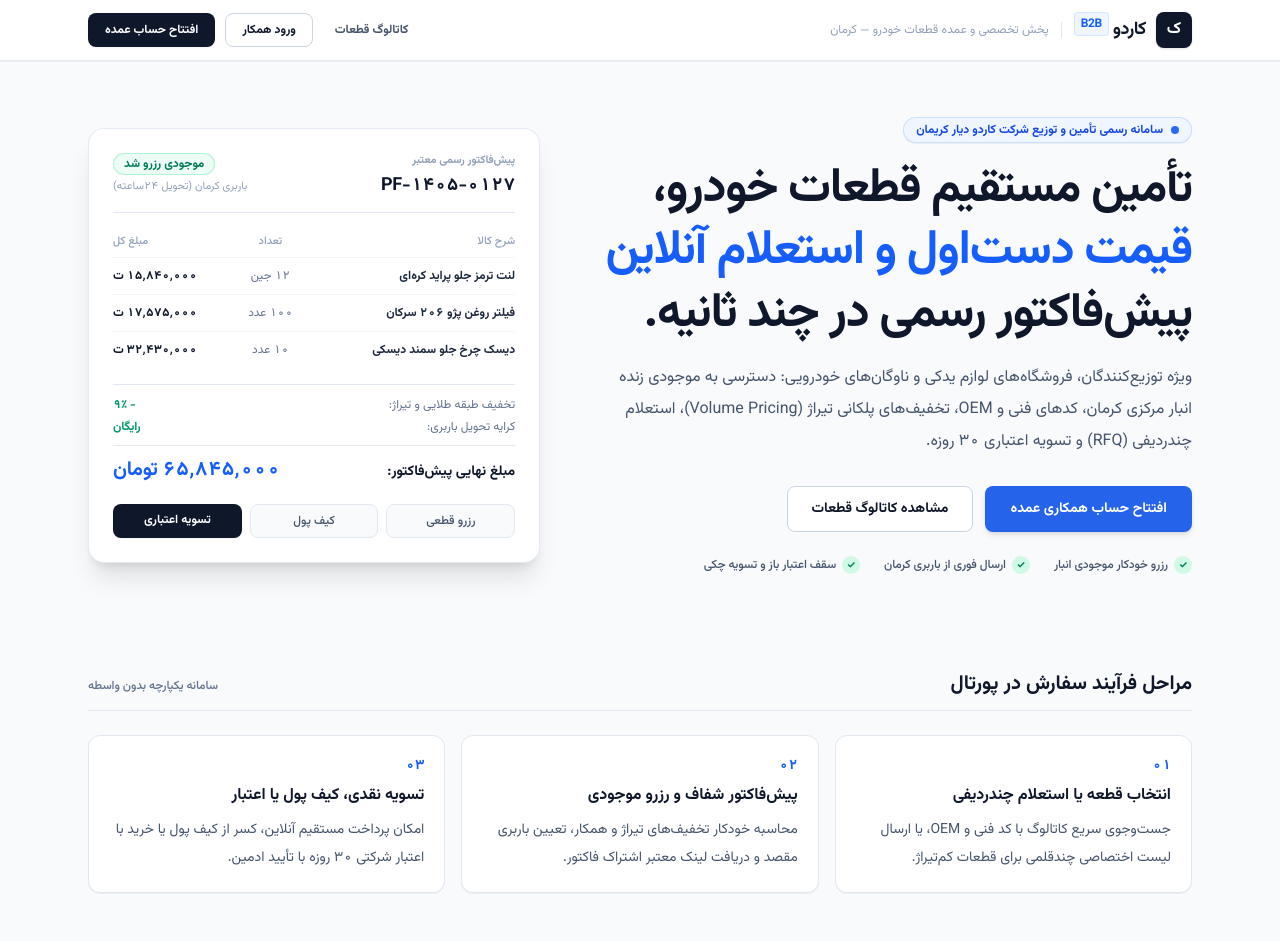
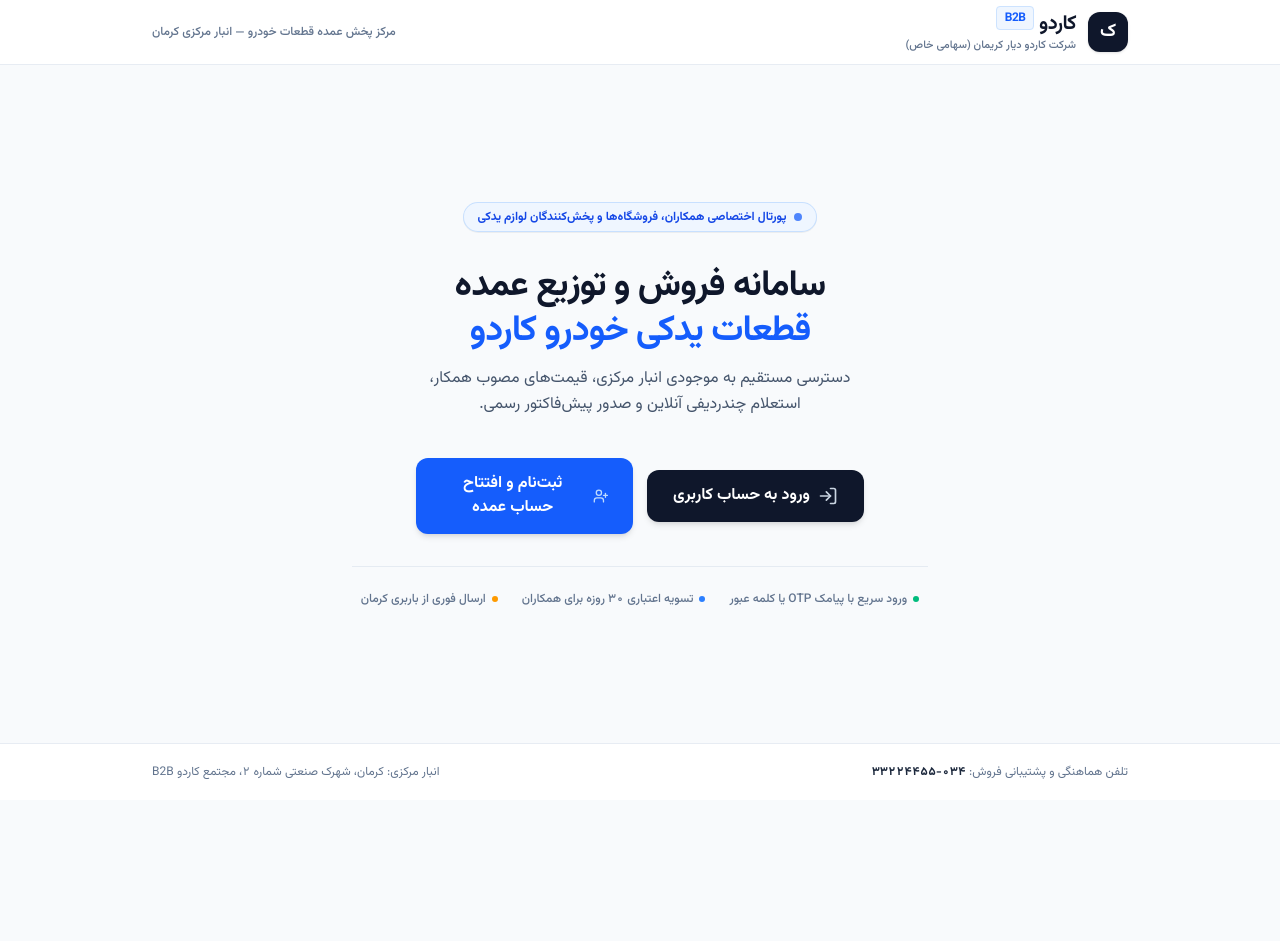
Before and after one commit to thejavadmansouri/warehouse-os, a Next.js app: page / in a window 1280 px wide. Shown: the top 941 px of the page. After the commit the page ends 800 px from the top, so only its background shows below. Built offline with nearby package versions, Linux system fonts and the light colour scheme.

Commit message:
style: streamline homepage to clean B2B entry portal focused on login and registration

```diff
--- a/src/app/page.tsx
+++ b/src/app/page.tsx
@@ -1,225 +1,113 @@
 import Link from "next/link";
-import { formatToman, toFaDigits } from "@/lib/digits";
 
 /*
- * صفحه‌ی اول کاردو B2B — درگاه تأمین عمده لوازم یدکی خودرو
- * سیستم استاندارد صنعتی، کاتالوگ دقیق، استعلام چندردیفی و تسویه اعتباری
+ * صفحه‌ی اول کاردو B2B — درگاه ورودی اختصاصی همکاران و خریداران عمده
+ * طراحی مینیمال، مدرن و متمرکز بر ۲ دکمه اصلی: ورود و ثبت‌نام
  */
 export default function Home() {
   return (
-    <div className="min-h-dvh flex flex-col bg-slate-50 text-slate-900 selection:bg-blue-600 selection:text-white">
-      {/* هدر بالایی */}
-      <header className="border-b border-slate-200/80 bg-white/95 backdrop-blur-md sticky top-0 z-30 shadow-2xs">
-        <div className="mx-auto w-full max-w-6xl px-4 sm:px-6 h-15 flex items-center justify-between gap-4">
+    <div className="min-h-dvh flex flex-col justify-between bg-slate-50 text-slate-900 selection:bg-blue-600 selection:text-white">
+      {/* هدر ساده و باوقار */}
+      <header className="border-b border-slate-200/80 bg-white/90 backdrop-blur-md">
+        <div className="mx-auto w-full max-w-5xl px-4 sm:px-6 h-16 flex items-center justify-between">
           <div className="flex items-center gap-3">
-            <Link href="/" prefetch={false} className="flex items-center gap-2.5">
-              <span className="size-9 grid place-items-center bg-slate-900 text-white text-base font-bold rounded-lg shadow-sm">
+            <span className="size-10 grid place-items-center bg-slate-900 text-white text-lg font-bold rounded-xl shadow-sm">
               ک
             </span>
-              <span className="font-extrabold tracking-tight text-lg text-slate-900">
-                کاردو <span className="text-blue-600 text-xs align-top font-bold bg-blue-50 px-1.5 py-0.5 rounded border border-blue-200/60">B2B</span>
+            <div className="flex flex-col">
+              <span className="font-extrabold text-lg sm:text-xl tracking-tight text-slate-900">
+                کاردو <span className="text-blue-600 text-xs font-bold bg-blue-50 px-2 py-0.5 rounded border border-blue-200/70 align-top">B2B</span>
               </span>
-            </Link>
-
-            <span className="hidden sm:inline text-xs text-slate-400 border-s border-slate-200 ps-3">
-              پخش تخصصی و عمده قطعات خودرو — کرمان
+              <span className="text-[11px] text-slate-500 font-medium">
+                شرکت کاردو دیار کریمان (سهامی خاص)
               </span>
             </div>
+          </div>
 
-          <div className="flex items-center gap-2.5">
-            <Link href="/catalog" prefetch={false} className="text-xs font-semibold text-slate-600 hover:text-slate-900 hidden md:inline px-3 py-1.5">
-              کاتالوگ قطعات
-            </Link>
-            <Link href="/login" prefetch={false} className="btn btn-ghost px-4 py-2 text-xs font-semibold rounded-lg">
-              ورود همکار
-            </Link>
-            <Link href="/register" prefetch={false} className="btn btn-primary px-4 py-2 text-xs font-bold rounded-lg shadow-xs">
-              افتتاح حساب عمده
-            </Link>
+          <div className="text-xs text-slate-500 hidden sm:block font-medium">
+            مرکز پخش عمده قطعات خودرو — انبار مرکزی کرمان
           </div>
         </div>
       </header>
 
-      <main className="flex-1 mx-auto w-full max-w-6xl px-4 sm:px-6 py-8 sm:py-14">
-        {/* بخش اصلی (Hero) */}
-        <div className="grid gap-10 lg:grid-cols-[1.15fr_0.85fr] lg:items-center">
-          <div>
-            <div className="inline-flex items-center gap-2 bg-blue-50 border border-blue-200/80 px-3 py-1 rounded-full text-xs text-blue-700 font-bold mb-4 shadow-2xs">
+      {/* بخش مرکزی: معرفی کوتاه و دکمه‌های ورود و ثبت‌نام */}
+      <main className="flex-1 flex items-center justify-center px-4 sm:px-6 py-12 sm:py-20">
+        <div className="w-full max-w-xl text-center space-y-8">
+          {/* نشان وضعیت سامانه */}
+          <div className="inline-flex items-center gap-2 bg-blue-50 border border-blue-200/80 px-3.5 py-1.5 rounded-full text-xs text-blue-700 font-bold shadow-2xs">
             <span className="size-2 rounded-full bg-blue-600 animate-pulse" />
-              <span>سامانه رسمی تأمین و توزیع شرکت کاردو دیار کریمان</span>
+            <span>پورتال اختصاصی همکاران، فروشگاه‌ها و پخش‌کنندگان لوازم یدکی</span>
           </div>
 
-            <h1 className="text-3xl sm:text-4xl lg:text-5xl font-extrabold leading-[1.3] tracking-tight text-slate-900">
-              تأمین مستقیم قطعات خودرو،
+          {/* تیتر اصلی */}
+          <div className="space-y-3">
+            <h1 className="text-3xl sm:text-4xl sm:leading-tight font-extrabold text-slate-900 tracking-tight">
+              سامانه فروش و توزیع عمده
               <br />
-              <span className="text-blue-600">قیمت دست‌اول و استعلام آنلاین</span>
-              <br />
-              پیش‌فاکتور رسمی در چند ثانیه.
+              <span className="text-blue-600">قطعات یدکی خودرو کاردو</span>
             </h1>
+            <p className="text-sm sm:text-base text-slate-600 max-w-md mx-auto leading-relaxed">
+              دسترسی مستقیم به موجودی انبار مرکزی، قیمت‌های مصوب همکار، استعلام چندردیفی آنلاین و صدور پیش‌فاکتور رسمی.
+            </p>
+          </div>
 
-            <p className="mt-4 text-sm sm:text-base leading-8 text-slate-600 max-w-xl">
-              ویژه توزیع‌کنندگان، فروشگاه‌های لوازم یدکی و ناوگان‌های خودرویی:
-              دسترسی به موجودی زنده انبار مرکزی کرمان، کدهای فنی و OEM، تخفیف‌های پلکانی تیراژ (Volume Pricing)، استعلام چندردیفی (RFQ) و تسویه اعتباری ۳۰ روزه.
-            </p>
+          {/* فقط ۲ دکمه اصلی: ورود و ثبت‌نام */}
+          <div className="flex flex-col sm:flex-row items-center justify-center gap-3.5 pt-2 max-w-md mx-auto">
+            <Link
+              href="/login"
+              prefetch={false}
+              className="w-full sm:flex-1 py-3.5 px-6 rounded-xl bg-slate-900 hover:bg-slate-800 text-white font-bold text-sm sm:text-base shadow-md hover:shadow-lg transition-all flex items-center justify-center gap-2"
+            >
+              <svg className="size-5 text-slate-300" viewBox="0 0 24 24" fill="none" stroke="currentColor" strokeWidth="2" strokeLinecap="round" strokeLinejoin="round">
+                <path d="M15 3h4a2 2 0 0 1 2 2v14a2 2 0 0 1-2 2h-4" />
+                <polyline points="10 17 15 12 10 7" />
+                <line x1="15" x2="3" y1="12" y2="12" />
+              </svg>
+              <span>ورود به حساب کاربری</span>
+            </Link>
 
-            <div className="mt-7 flex flex-wrap items-center gap-3">
-              <Link href="/register" prefetch={false} className="btn btn-brass px-6 py-3 text-sm font-bold shadow-md rounded-lg">
-                افتتاح حساب همکاری عمده
-              </Link>
-              <Link href="/catalog" prefetch={false} className="btn btn-ghost px-6 py-3 text-sm font-semibold rounded-lg border-slate-300">
-                مشاهده کاتالوگ قطعات
+            <Link
+              href="/register"
+              prefetch={false}
+              className="w-full sm:flex-1 py-3.5 px-6 rounded-xl bg-blue-600 hover:bg-blue-700 text-white font-bold text-sm sm:text-base shadow-md hover:shadow-lg transition-all flex items-center justify-center gap-2"
+            >
+              <svg className="size-5 text-blue-200" viewBox="0 0 24 24" fill="none" stroke="currentColor" strokeWidth="2" strokeLinecap="round" strokeLinejoin="round">
+                <path d="M16 21v-2a4 4 0 0 0-4-4H6a4 4 0 0 0-4 4v2" />
+                <circle cx="9" cy="7" r="4" />
+                <line x1="19" x2="19" y1="8" y2="14" />
+                <line x1="22" x2="16" y1="11" y2="11" />
+              </svg>
+              <span>ثبت‌نام و افتتاح حساب عمده</span>
             </Link>
           </div>
 
-            <div className="mt-6 flex items-center gap-6 text-xs text-slate-600 nums font-medium flex-wrap">
+          {/* مزایای کوتاه و معتبر زیر دکمه‌ها */}
+          <div className="pt-6 border-t border-slate-200/80 flex items-center justify-center gap-6 text-xs text-slate-500 font-medium flex-wrap">
             <span className="flex items-center gap-1.5">
-                <span className="size-4.5 rounded-full bg-emerald-100 text-emerald-700 grid place-items-center text-[10px] font-bold">✓</span>
-                رزرو خودکار موجودی انبار
+              <span className="size-1.5 rounded-full bg-emerald-500" />
+              ورود سریع با پیامک OTP یا کلمه عبور
             </span>
             <span className="flex items-center gap-1.5">
-                <span className="size-4.5 rounded-full bg-emerald-100 text-emerald-700 grid place-items-center text-[10px] font-bold">✓</span>
-                ارسال فوری از باربری کرمان
+              <span className="size-1.5 rounded-full bg-blue-500" />
+              تسویه اعتباری ۳۰ روزه برای همکاران
             </span>
             <span className="flex items-center gap-1.5">
-                <span className="size-4.5 rounded-full bg-emerald-100 text-emerald-700 grid place-items-center text-[10px] font-bold">✓</span>
-                سقف اعتبار باز و تسویه چکی
+              <span className="size-1.5 rounded-full bg-amber-500" />
+              ارسال فوری از باربری کرمان
             </span>
           </div>
         </div>
-
-          {/* برگه‌ی نمونه پیش‌فاکتور دیجیتال مدرن */}
-          <div className="card p-5 sm:p-6 bg-white border border-slate-200/90 shadow-xl rounded-2xl">
-            <div className="flex items-start justify-between border-b border-slate-200 pb-3">
-              <div>
-                <p className="text-[11px] font-semibold text-slate-400">پیش‌فاکتور رسمی معتبر</p>
-                <p className="nums font-extrabold text-lg text-slate-900 mt-0.5">PF-۱۴۰۵-۰۱۲۷</p>
-              </div>
-              <div className="flex flex-col items-end">
-                <span className="text-xs font-bold text-emerald-700 bg-emerald-50 border border-emerald-200/80 px-2.5 py-0.5 rounded-full">
-                  موجودی رزرو شد
-                </span>
-                <span className="text-[11px] text-slate-400 mt-1">باربری کرمان (تحویل ۲۴ساعته)</span>
-              </div>
-            </div>
-
-            <table className="w-full mt-3.5 text-xs">
-              <thead>
-                <tr className="text-slate-400 border-b border-slate-100 text-[11px]">
-                  <th className="py-2 text-start font-medium">شرح کالا</th>
-                  <th className="py-2 text-center font-medium">تعداد</th>
-                  <th className="py-2 text-end font-medium">مبلغ کل</th>
-                </tr>
-              </thead>
-              <tbody className="divide-y divide-slate-100">
-                {[
-                  ["لنت ترمز جلو پراید کره‌ای", "۱۲ جین", 15_840_000],
-                  ["فیلتر روغن پژو ۲۰۶ سرکان", "۱۰۰ عدد", 17_575_000],
-                  ["دیسک چرخ جلو سمند دیسکی", "۱۰ عدد", 32_430_000],
-                ].map(([name, qty, total]) => (
-                  <tr key={name as string}>
-                    <td className="py-2.5 text-xs font-bold text-slate-800">{name}</td>
-                    <td className="py-2.5 text-center nums text-slate-500">{qty}</td>
-                    <td className="py-2.5 text-end nums font-bold text-slate-900">{formatToman(total as number)} ت</td>
-                  </tr>
-                ))}
-              </tbody>
-            </table>
-
-            <div className="mt-4 pt-3 border-t border-slate-200 text-xs space-y-1.5">
-              <div className="flex justify-between">
-                <span className="text-slate-500">تخفیف طبقه طلایی و تیراژ:</span>
-                <span className="nums text-emerald-600 font-bold">− ۹٪</span>
-              </div>
-              <div className="flex justify-between">
-                <span className="text-slate-500">کرایه تحویل باربری:</span>
-                <span className="nums text-emerald-600 font-bold">رایگان</span>
-              </div>
-              <div className="flex justify-between items-baseline border-t border-slate-200 mt-2.5 pt-2.5">
-                <span className="font-extrabold text-sm text-slate-900">مبلغ نهایی پیش‌فاکتور:</span>
-                <span className="nums font-extrabold text-xl text-blue-600">{formatToman(65_845_000)} تومان</span>
-              </div>
-            </div>
-
-            <div className="mt-5 grid grid-cols-3 gap-2 text-xs">
-              <span className="border border-slate-200 rounded-lg py-2 text-center text-slate-600 bg-slate-50 font-medium">
-                رزرو قطعی
-              </span>
-              <span className="border border-slate-200 rounded-lg py-2 text-center text-slate-600 bg-slate-50 font-medium">
-                کیف پول
-              </span>
-              <span className="bg-slate-900 text-white rounded-lg py-2 text-center font-bold shadow-xs">
-                تسویه اعتباری
-              </span>
-            </div>
-          </div>
-        </div>
-
-        {/* مراحل خرید و سفارش */}
-        <section className="mt-16 sm:mt-24">
-          <div className="flex items-baseline justify-between border-b border-slate-200 pb-3">
-            <h2 className="font-extrabold text-lg sm:text-xl text-slate-900">مراحل فرآیند سفارش در پورتال</h2>
-            <span className="text-xs text-slate-500 nums font-medium">
-              سامانه یکپارچه بدون واسطه
-            </span>
-          </div>
-
-          <div className="mt-6 grid gap-4 sm:grid-cols-3">
-            {[
-              {
-                n: "۰۱",
-                t: "انتخاب قطعه یا استعلام چندردیفی",
-                d: "جست‌وجوی سریع کاتالوگ با کد فنی و OEM، یا ارسال لیست اختصاصی چندقلمی برای قطعات کم‌تیراژ.",
-              },
-              {
-                n: "۰۲",
-                t: "پیش‌فاکتور شفاف و رزرو موجودی",
-                d: "محاسبه خودکار تخفیف‌های تیراژ و همکار، تعیین باربری مقصد و دریافت لینک معتبر اشتراک فاکتور.",
-              },
-              {
-                n: "۰۳",
-                t: "تسویه نقدی، کیف پول یا اعتبار",
-                d: "امکان پرداخت مستقیم آنلاین، کسر از کیف پول یا خرید با اعتبار شرکتی ۳۰ روزه با تأیید ادمین.",
-              },
-            ].map((s) => (
-              <div key={s.n} className="card p-5 bg-white border border-slate-200 rounded-xl shadow-2xs hover:shadow-md transition-shadow">
-                <p className="nums text-blue-600 text-sm font-extrabold">{s.n}</p>
-                <p className="font-bold text-base text-slate-900 mt-2">{s.t}</p>
-                <p className="text-xs sm:text-sm leading-7 text-slate-600 mt-2">{s.d}</p>
-              </div>
-            ))}
-          </div>
-        </section>
-
-        {/* مزایای پورتال */}
-        <section className="mt-12 card overflow-hidden border border-slate-200 rounded-2xl bg-white shadow-2xs">
-          <div className="px-6 py-4 border-b border-slate-200 bg-slate-50 font-bold text-sm text-slate-900">
-            مزایای همکاری و خرید از کاردو B2B
-          </div>
-          <div className="divide-y divide-slate-100 text-xs sm:text-sm">
-            {[
-              ["تخفیف‌های پلکانی تیراژ (Volume Pricing)", "با افزایش تعداد در هر ردیف، قیمت به‌طور خودکار کاهش می‌یابد."],
-              ["استعلام چندردیفی قطعات (RFQ)", "لیست قطعات کارگاه یا فروشگاه را یکجا ارسال و قیمت تضمینی دریافت کنید."],
-              ["کیف پول اعتباری و خرید چکی", "مدیریت ساده مانده‌حساب، شارژ آنلاین و درخواست خرید اعتباری شرکتی."],
-              ["لینک اشتراک و خروجی رسمی A4", "پیش‌فاکتور استاندارد با کد اقتصادی، شناسه ملی، مبلغ حروفی و مهر شرکت."],
-            ].map(([t, d]) => (
-              <div key={t} className="px-6 py-4 grid sm:grid-cols-[15rem_1fr] gap-2 sm:gap-4 items-center">
-                <span className="font-bold text-slate-900">{t}</span>
-                <span className="text-slate-600 leading-relaxed">{d}</span>
-              </div>
-            ))}
-          </div>
-        </section>
       </main>
 
-      <footer className="border-t border-slate-200 mt-16 bg-white py-8">
-        <div className="mx-auto w-full max-w-6xl px-4 sm:px-6 flex flex-wrap items-center justify-between gap-4 text-xs text-slate-500">
+      {/* فوتر ساده سازمانی */}
+      <footer className="border-t border-slate-200/80 bg-white py-5">
+        <div className="mx-auto w-full max-w-5xl px-4 sm:px-6 flex flex-col sm:flex-row items-center justify-between gap-3 text-xs text-slate-500">
           <div>
-            <p className="font-extrabold text-sm text-slate-800">شرکت کاردو دیار کریمان (سهامی خاص)</p>
-            <p className="text-xs mt-1">مرکز تخصصی تأمین و پخش عمده قطعات یدکی خودرو — انبار مرکزی کرمان</p>
+            <span>تلفن هماهنگی و پشتیبانی فروش: </span>
+            <span className="nums font-bold text-slate-800">۰۳۴-۳۳۲۲۴۴۵۵</span>
           </div>
-          <div className="text-start sm:text-end nums text-xs">
-            <p className="font-semibold text-slate-700">تلفن هماهنگی و فروش: ۰۳۴-۳۳۲۲۴۴۵۵</p>
-            <p className="mt-0.5">پشتیبانی آنلاین همکاران: شنبه تا چهارشنبه ۸:۰۰ الی ۱۷:۰۰</p>
+          <div>
+            <span>انبار مرکزی: کرمان، شهرک صنعتی شماره ۲، مجتمع کاردو B2B</span>
           </div>
         </div>
       </footer>
```
Lines whose indentation alone changed are shown as unchanged.
